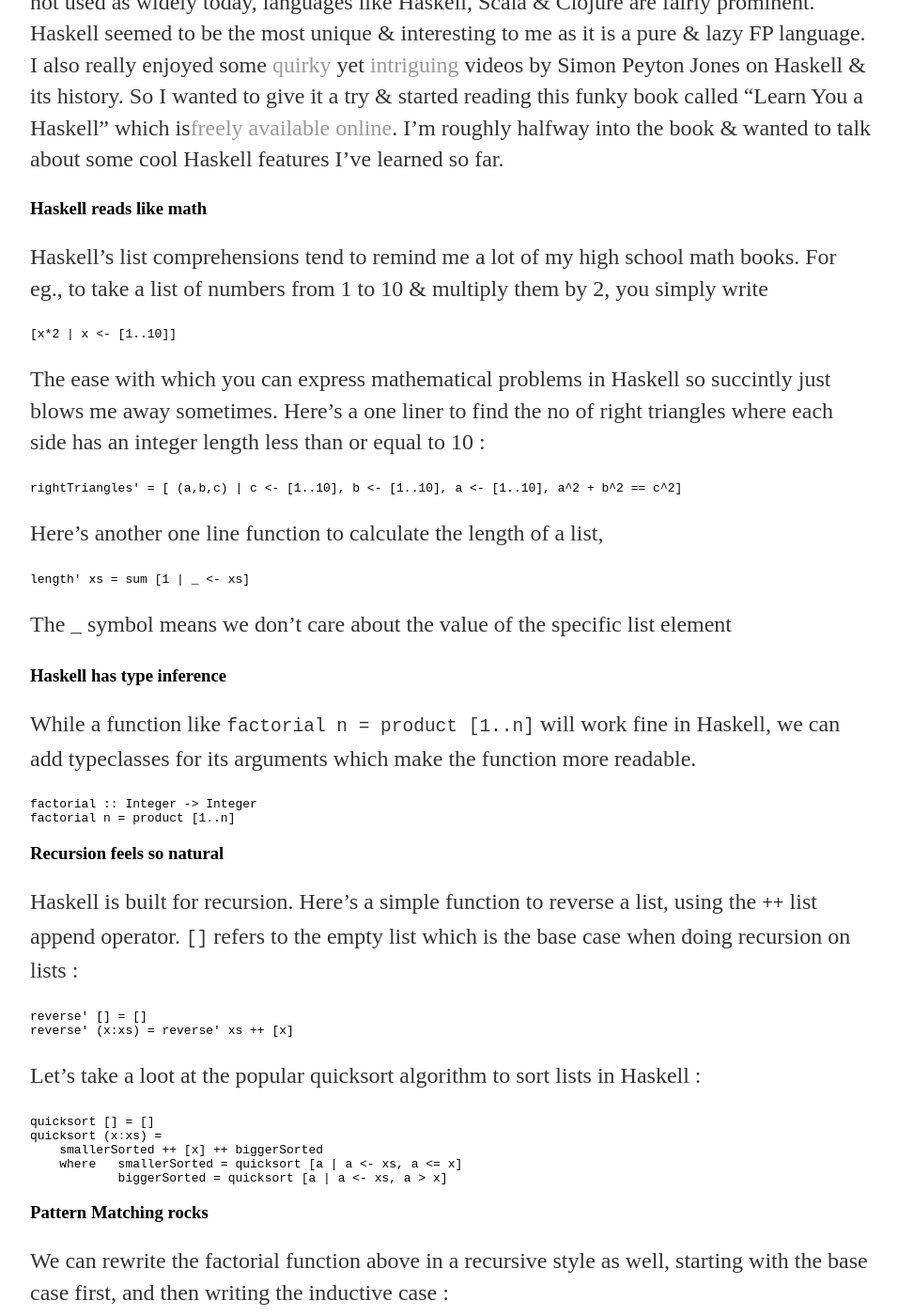
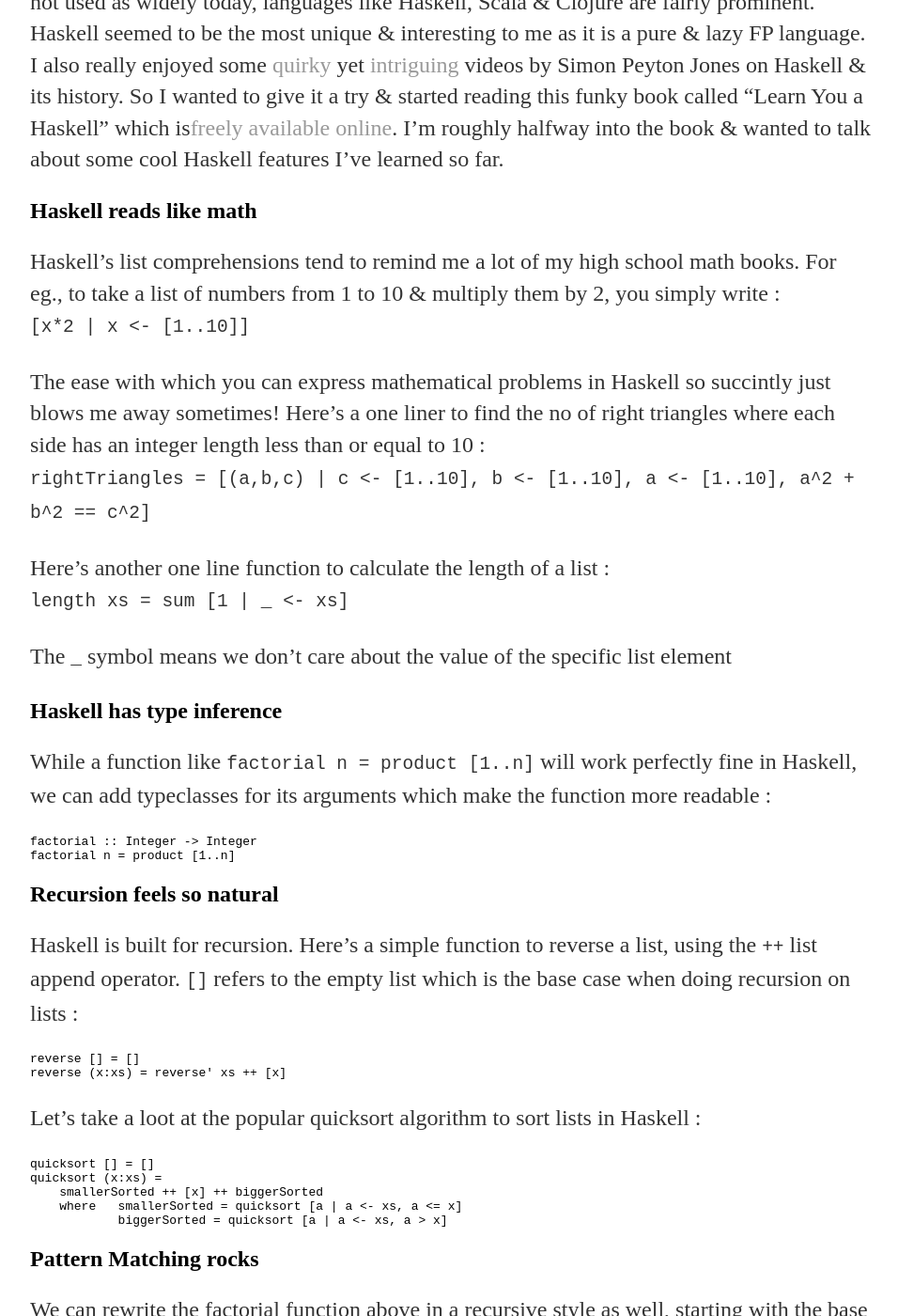
Before and after one commit to pritesh-shrivastava/pritesh-shrivastava.github.io, a Jekyll site: the page built from _posts/2020-09-13-fun-with-haskell.md, in a window 1280 px wide and 1400 px high, scrolled down 303 px. Shown: the whole window at 94% size, without its empty margins (160-1116 px from the left). Built offline with Jekyll 4.4.1, drawn with Linux system fonts in a browser that asks for light colours; comment, search, counter and statistics services are not loaded; some of the changed text lies outside the part shown.

Commit message:
[PS] Changing Karmdown to GFM

````diff
--- a/_config.yml
+++ b/_config.yml
@@ -1,4 +1,4 @@
 name: Pritesh Shrivastava's blog
 url: http://pritesh-shrivastava.github.io
-markdown: kramdown
+markdown: GFM
 permalink: /blog/:year/:month/:day/:title
--- a/_posts/2020-09-13-fun-with-haskell.md
+++ b/_posts/2020-09-13-fun-with-haskell.md
@@ -8,38 +8,34 @@ comments: true
 
 My interest in Haskell arose while studying functional programming in [Lisp](https://pritesh-shrivastava.github.io/blog/2020/08/30/sicp-so-far). While Lisp is not used as widely today, languages like Haskell, Scala & Clojure are fairly prominent. Haskell seemed to be the most unique & interesting to me as it is a pure & lazy FP language. I also really enjoyed some [quirky](https://youtu.be/SqWDAo1Jnyc) yet [intriguing](https://www.youtube.com/watch?v=re96UgMk6GQ) videos by Simon Peyton Jones on Haskell & its history. So I wanted to give it a try & started reading this funky book called "Learn You a Haskell" which is[freely available online](http://learnyouahaskell.com/). I'm roughly halfway into the book & wanted to talk about some cool Haskell features I've learned so far.
 
-### Haskell reads like math
+## Haskell reads like math
 
-Haskell's list comprehensions tend to remind me a lot of my high school math books. For eg., to take a list of numbers from 1 to 10 & multiply them by 2, you simply write
-```
-[x*2 | x <- [1..10]]
-```
+Haskell's list comprehensions tend to remind me a lot of my high school math books. For eg., to take a list of numbers from 1 to 10 & multiply them by 2, you simply write :
+    `[x*2 | x <- [1..10]]`
 
-The ease with which you can express mathematical problems in Haskell so succintly just blows me away sometimes. Here's a one liner to find the no of right triangles where each side has an integer length less than or equal to 10 :
-```
-rightTriangles' = [ (a,b,c) | c <- [1..10], b <- [1..10], a <- [1..10], a^2 + b^2 == c^2]
-```
+The ease with which you can express mathematical problems in Haskell so succintly just blows me away sometimes! Here's a one liner to find the no of right triangles where each side has an integer length less than or equal to 10 :
+    `rightTriangles = [(a,b,c) | c <- [1..10], b <- [1..10], a <- [1..10], a^2 + b^2 == c^2]`
 
-Here's another one line function to calculate the length of a list,
-```
-length' xs = sum [1 | _ <- xs]
-```
+Here's another one line function to calculate the length of a list :
+    `length xs = sum [1 | _ <- xs]`
+
 The `_` symbol means we don't care about the value of the specific list element
 
-### Haskell has type inference
+## Haskell has type inference
 
-While a function like `factorial n = product [1..n]` will work fine in Haskell, we can add typeclasses for its arguments which make the function more readable.
-```
-factorial :: Integer -> Integer
-factorial n = product [1..n]
-```
+While a function like `factorial n = product [1..n]` will work perfectly fine in Haskell, we can add typeclasses for its arguments which make the function more readable :
 
-### Recursion feels so natural
+    factorial :: Integer -> Integer
+    factorial n = product [1..n]
+
+
+
+## Recursion feels so natural
 
 Haskell is built for recursion. Here's a simple function to reverse a list, using the `++` list append operator. `[]` refers to the empty list which is the base case when doing recursion on lists :
 ```
-reverse' [] = []
-reverse' (x:xs) = reverse' xs ++ [x]
+reverse [] = []
+reverse (x:xs) = reverse' xs ++ [x]
 ```
 
 Let's take a loot at the popular quicksort algorithm to sort lists in Haskell :
@@ -51,7 +47,7 @@ quicksort (x:xs) =
             biggerSorted = quicksort [a | a <- xs, a > x]
 ```
 
-### Pattern Matching rocks
+## Pattern Matching rocks
 
 We can rewrite the factorial function above in a recursive style as well, starting with the base case first, and then writing the inductive case :
 ```
@@ -59,15 +55,16 @@ factorial 0 = 1
 factorial n = n * factorial (n - 1)
 ```
 
-This feels more natural, and more math-y! The `length'` function from above can also be re-written like this :
+This feels more natural, and more math-y! The `length` function from above can also be re-written like this :
 ```
-length' :: [a] -> Int
-length' [] = 0
-length' (_:xs) = 1 + length' xs
+length :: [a] -> Int
+length [] = 0
+length (_:xs) = 1 + length' xs
 ```
+
 Here, `a`(pronounced as alpha) is a polymorphic data type, ie, it can have any type, but the function `length'` will always return a value of type `Int`.
 
-### Build using Higher order functions
+## Build using Higher order functions
 
 Haskell comes with built-in support for a lot of high level functions like map, filter, fold (foldl, foldr), zip, etc.
 
@@ -80,9 +77,7 @@ largestDivisible = head (filter p [100000,99999..])
 Although we pass an infinite list, due to Haskell's laziness, evalutation will stop once we find the `head` ie first element of the list that satisfies the filter.
 
 Here's another example using map, to find the sum of all odd squares that are smaller than 10,000 :
-```
-sumOddSq = sum (takeWhile (<10000) (map (^2) [1, 3..]) )
-```
+`sumOddSq = sum (takeWhile (<10000) (map (^2) [1, 3..]) )`
 
 
 This was a quick summary of some interesting programming ideas that I've seen in Haskell so far. Although I know I've barely scratched the surface here. I'm yet to study more advanced concepts like monads, typeclasses, monoids & dealing with laziness. I'll try & share my learnings of these topics as I go along.
````
